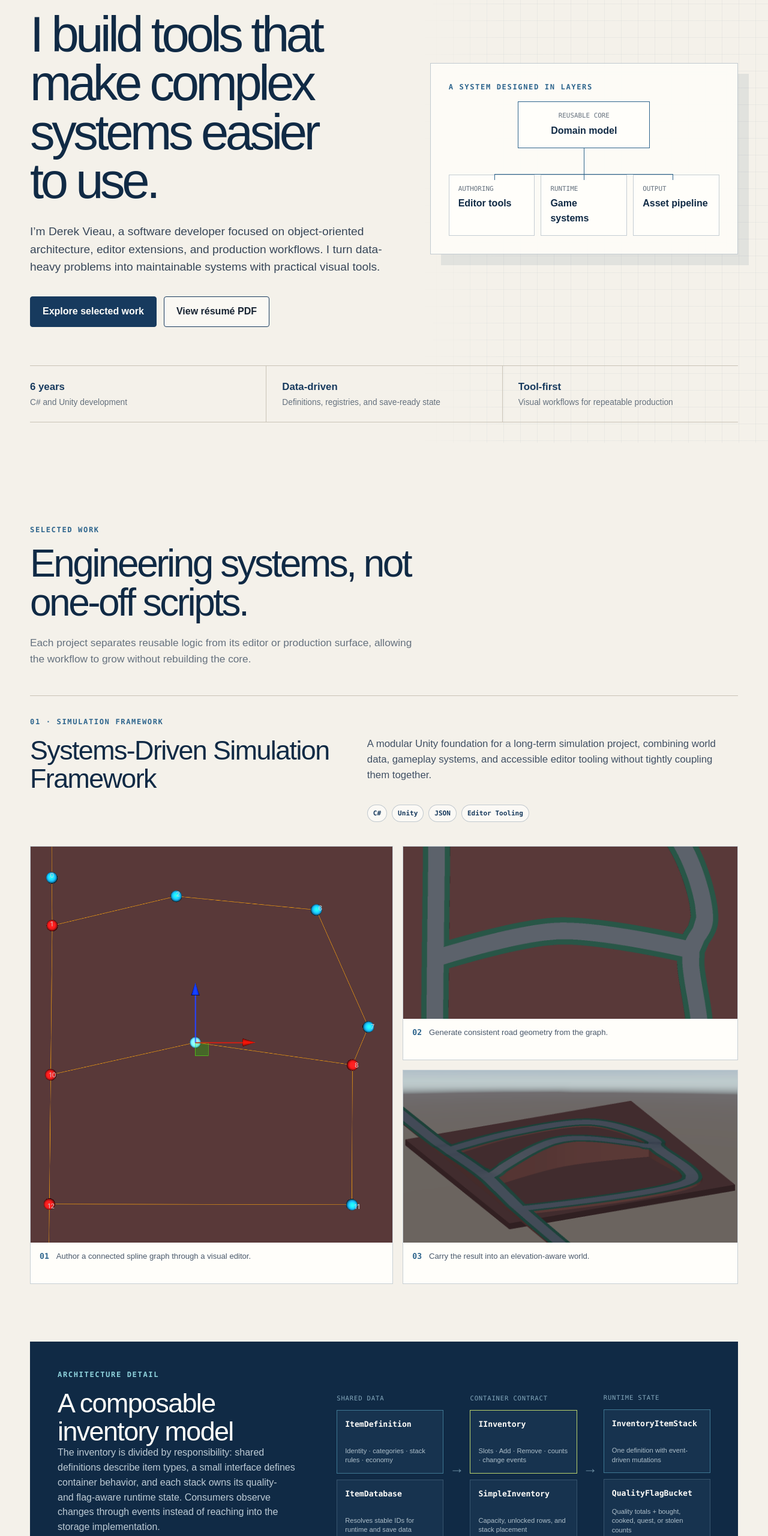
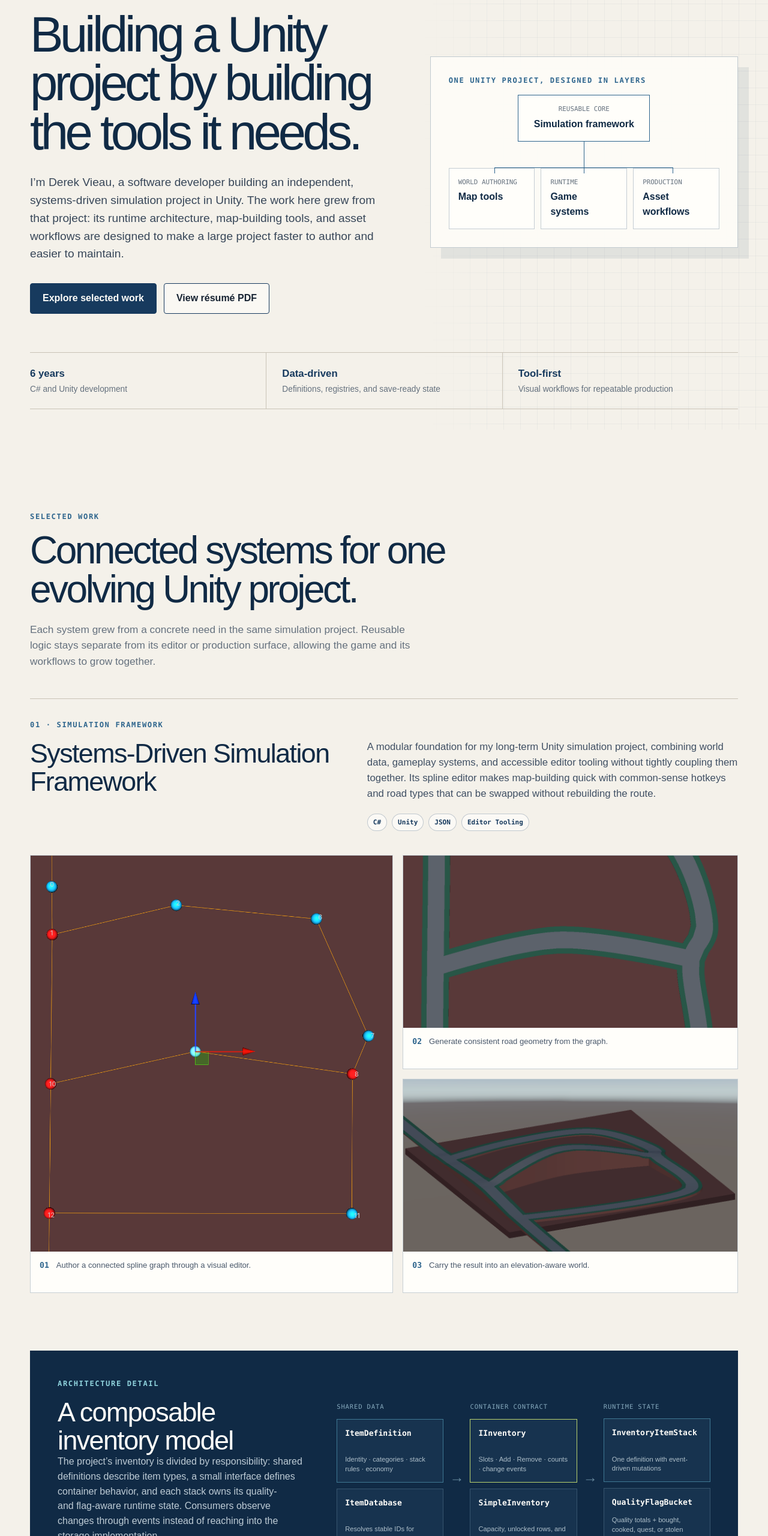
Before and after one commit to Derek-Vi-Professional/Derek-Vi-Professional.github.io, a Next.js app: page / in a window 1280 px wide. Shown: the part 186-2746 px from the top of the page at 60% size. Built offline with nearby package versions, Linux system fonts and the light colour scheme.

Commit message:
Reframe portfolio around the Unity project

```diff
--- a/app/page.tsx
+++ b/app/page.tsx
@@ -33,12 +33,13 @@
       <section className="hero" id="top">
         <div className="hero-copy">
           <p className="eyebrow">C# · Unity · Tooling · Automation</p>
-          <h1>I build tools that make complex systems easier to use.</h1>
+          <h1>Building a Unity project by building the tools it needs.</h1>
           <p className="hero-intro">
-            I’m Derek Vieau, a software developer focused on object-oriented
-            architecture, editor extensions, and production workflows. I turn
-            data-heavy problems into maintainable systems with practical visual
-            tools.
+            I’m Derek Vieau, a software developer building an independent,
+            systems-driven simulation project in Unity. The work here grew from
+            that project: its runtime architecture, map-building tools, and
+            asset workflows are designed to make a large project faster to
+            author and easier to maintain.
           </p>
           <div className="hero-actions">
             <a className="button button-primary" href="#work">
@@ -55,11 +56,11 @@
           </div>
         </div>
 
-        <aside className="hero-system" aria-label="Development approach">
-          <p className="diagram-label">A system designed in layers</p>
+        <aside className="hero-system" aria-label="How the Unity project fits together">
+          <p className="diagram-label">One Unity project, designed in layers</p>
           <div className="hero-node hero-node-main">
             <span>Reusable core</span>
-            <strong>Domain model</strong>
+            <strong>Simulation framework</strong>
           </div>
           <div className="hero-branches" aria-hidden="true">
             <span />
@@ -68,16 +69,16 @@
           </div>
           <div className="hero-node-row">
             <div className="hero-node">
-              <span>Authoring</span>
-              <strong>Editor tools</strong>
+              <span>World authoring</span>
+              <strong>Map tools</strong>
             </div>
             <div className="hero-node">
               <span>Runtime</span>
               <strong>Game systems</strong>
             </div>
             <div className="hero-node">
-              <span>Output</span>
-              <strong>Asset pipeline</strong>
+              <span>Production</span>
+              <strong>Asset workflows</strong>
             </div>
           </div>
         </aside>
@@ -101,10 +102,11 @@
       <section className="section" id="work">
         <div className="section-heading">
           <p className="eyebrow">Selected work</p>
-          <h2>Engineering systems, not one-off scripts.</h2>
+          <h2>Connected systems for one evolving Unity project.</h2>
           <p>
-            Each project separates reusable logic from its editor or production
-            surface, allowing the workflow to grow without rebuilding the core.
+            Each system grew from a concrete need in the same simulation
+            project. Reusable logic stays separate from its editor or production
+            surface, allowing the game and its workflows to grow together.
           </p>
         </div>
 
@@ -113,9 +115,11 @@
             <p className="project-number">01 · Simulation framework</p>
             <h3>Systems-Driven Simulation Framework</h3>
             <p className="project-lead">
-              A modular Unity foundation for a long-term simulation project,
+              A modular foundation for my long-term Unity simulation project,
               combining world data, gameplay systems, and accessible editor
-              tooling without tightly coupling them together.
+              tooling without tightly coupling them together. Its spline editor
+              makes map-building quick with common-sense hotkeys and road types
+              that can be swapped without rebuilding the route.
             </p>
             <TagList items={projectTags.simulation} />
           </div>
@@ -161,11 +165,11 @@
             <p className="project-number">Architecture detail</p>
             <h3>A composable inventory model</h3>
             <p>
-              The inventory is divided by responsibility: shared definitions
-              describe item types, a small interface defines container behavior,
-              and each stack owns its quality- and flag-aware runtime state.
-              Consumers observe changes through events instead of reaching into
-              the storage implementation.
+              The project’s inventory is divided by responsibility: shared
+              definitions describe item types, a small interface defines
+              container behavior, and each stack owns its quality- and
+              flag-aware runtime state. Consumers observe changes through events
+              instead of reaching into the storage implementation.
             </p>
             <ul className="architecture-notes">
               <li>
@@ -272,10 +276,11 @@
               <p className="project-number">03 · Blender production tooling</p>
               <h3>From pixel-art source to production-ready 3D asset.</h3>
               <p>
-                Custom Blender extensions turn pixel-art PNGs into standardized
-                paper-like or voxel-style models, support folding workflows, and
-                expose configurable Unity export options for merging, modifiers,
-                baking, and preparation.
+                To populate the Unity project efficiently, custom Blender
+                extensions batch-create paper-like or voxel-style 3D assets from
+                pixel-art PNGs while keeping pixel sizes consistent. The tools
+                also support folding workflows and configurable Unity export
+                options for merging, modifiers, baking, and preparation.
               </p>
               <TagList items={projectTags.blender} />
             </div>
@@ -310,9 +315,10 @@
               <p className="project-number">04 · Aseprite workflow extension</p>
               <h3>Heightmaps generated directly from pixel art.</h3>
               <p>
-                A Lua extension automates heightmap creation for recurring asset
-                work, keeping related source and derived images consistent while
-                removing repetitive image-processing steps.
+                A Lua extension generates heightmaps from the project’s pixel-art
+                sprites so they can respond to scene lighting and cast dynamic
+                shadows, without the extra time required to hand-paint height
+                information for every asset.
               </p>
               <TagList items={projectTags.aseprite} />
             </div>
@@ -344,19 +350,20 @@
       <section className="about" id="about">
         <div>
           <p className="eyebrow">About</p>
-          <h2>Software built for people who need to use it.</h2>
+          <h2>One project, built from connected systems.</h2>
         </div>
         <div className="about-copy">
           <p>
-            My work sits where application architecture meets practical
-            production. I enjoy defining clean responsibilities, exposing the
-            right controls, and building systems that remain understandable as
-            a project grows.
+            This work comes from an independent Unity simulation project I’ve
+            been developing over time. Building the game also means building the
+            tools around it: faster map authoring, consistent 3D asset
+            production, lighting-aware sprites, and runtime systems that remain
+            understandable as the project grows.
           </p>
           <p>
-            I’m currently preparing to apply this approach to Configura Magic
-            and CET development: configurable product systems, graphical tools,
-            and workflows that support real users over the long term.
+            That combination of object-oriented systems, graphical editor tools,
+            and repeatable production workflows is what I’m preparing to bring
+            to Configura Magic and CET development.
           </p>
           <a
             className="text-link"
--- a/vite.config.ts
+++ b/vite.config.ts
@@ -13,6 +13,7 @@
 
 const localBindingConfig = {
   main: "./worker/index.ts",
+  compatibility_flags: ["nodejs_compat"],
   d1_databases: d1
     ? [
         {
```
Also changed, not shown: 1 other file (tests, documents, lock files or other folders).
